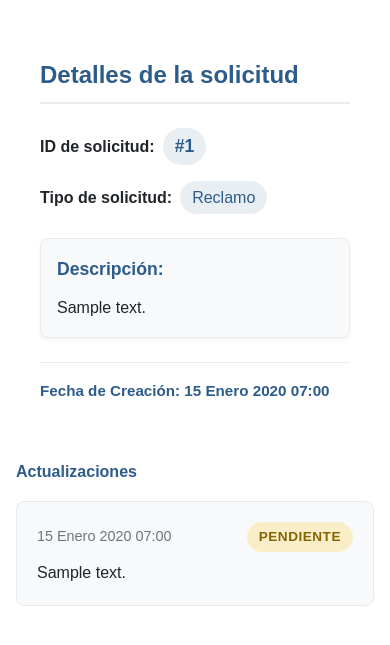
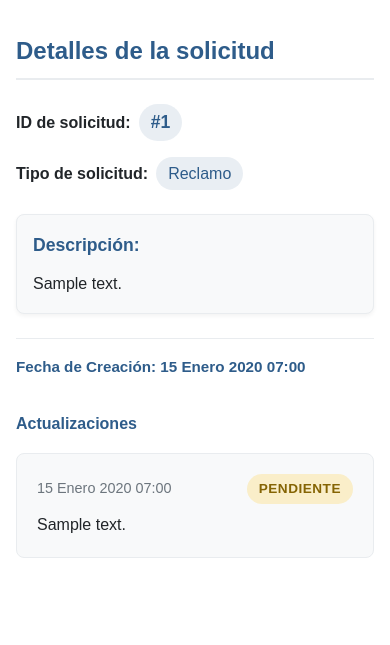
Before and after one commit to agusherrera99/ciudadano_conectado, a Django app: page /issues/1/ in a window 390 px wide; the page is wider, and only the part inside the window is pictured. Shown: the part 123-768 px from the top of that part. Run offline with Django 5.2, Linux system fonts and the light colour scheme; a user stored in the database is signed in; tables that the repository leaves empty hold one stand-in row (values such as "Sample post").

Commit message:
Refactor: Remove padding from request-info section in issue detail CSS

```diff
--- a/issues/static/css/issue_detail.css
+++ b/issues/static/css/issue_detail.css
@@ -32,7 +32,6 @@ section {
 
 .request-info {
     border-radius: 12px;
-    padding: 2rem;
     margin-bottom: 2rem;
 }
 
@@ -224,10 +223,6 @@ section {
 
 /* Responsive adjustments */
 @media (max-width: 768px) {
-    .request-info {
-        padding: 1.5rem;
-    }
-
     .request-info h2 {
         font-size: 1.5rem;
     }
```
